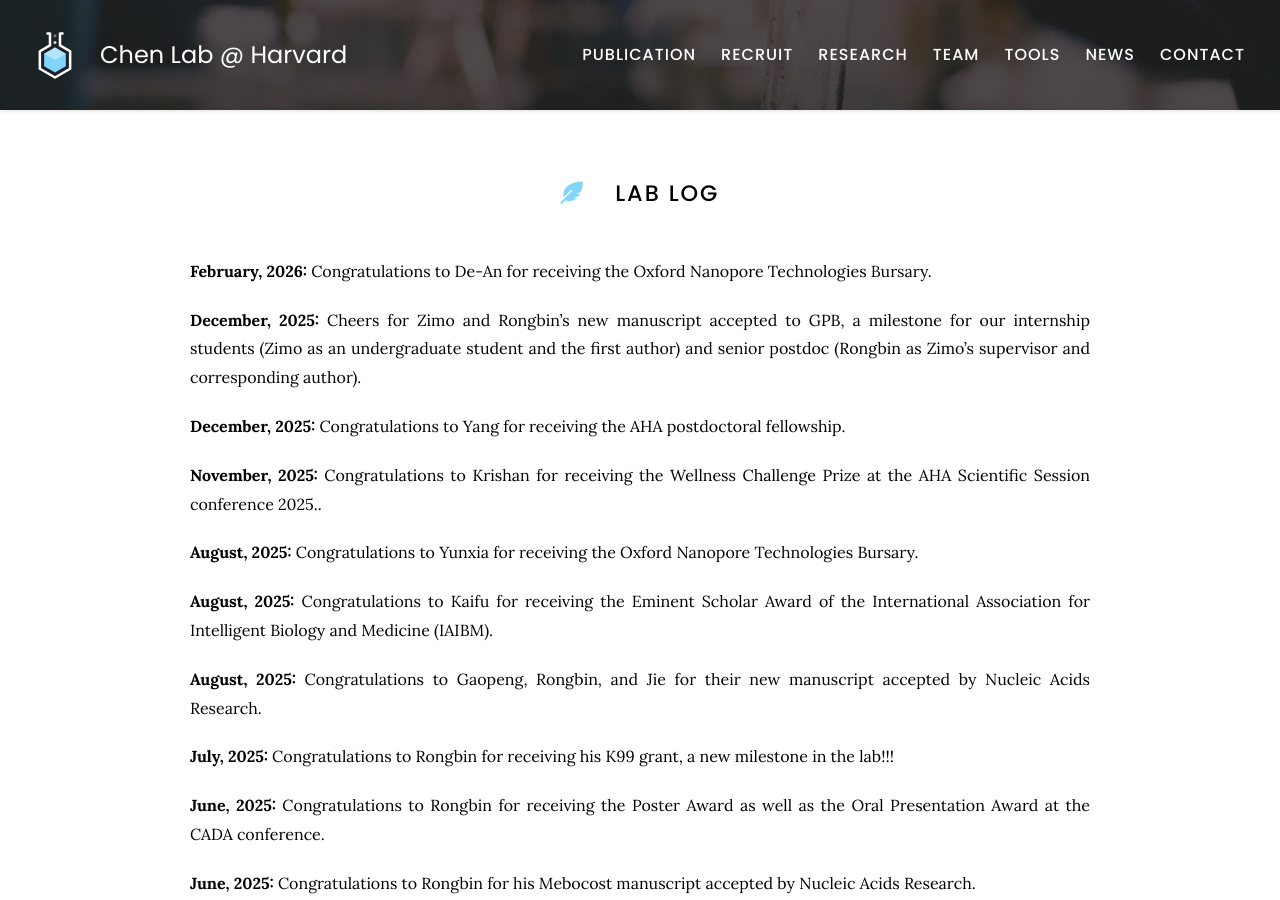
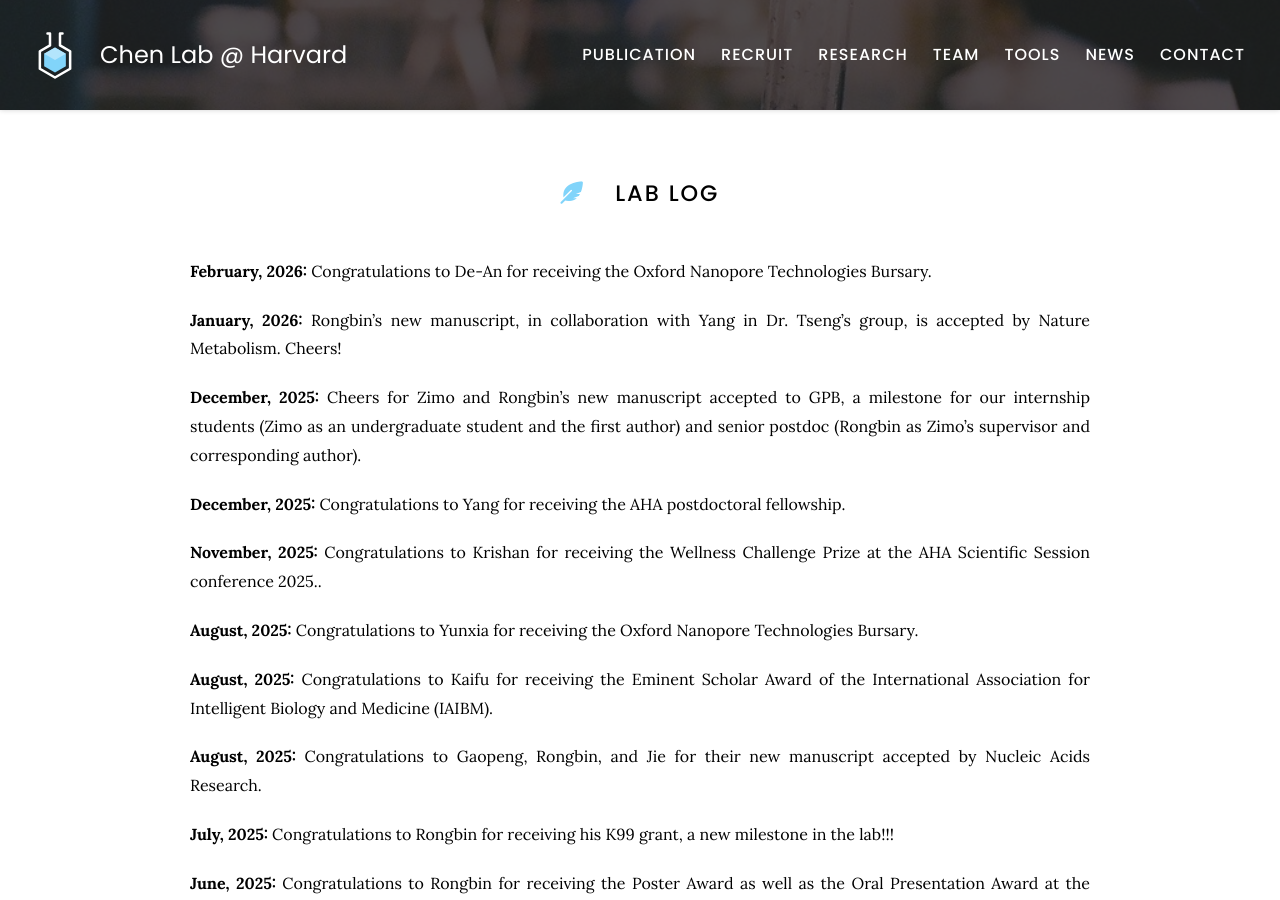
Before and after one commit to kaifuchenlab/kaifuchenlab.github.io, a Jekyll site: the page built from 7.news/index.md, in a window 1280 px wide and 900 px high. Built offline with Jekyll 4.4.1, drawn with Linux system fonts in a browser that asks for light colours.

Commit message:
Update index.md

```diff
--- a/7.news/index.md
+++ b/7.news/index.md
@@ -9,6 +9,9 @@ nav:
 
 **February, 2026:**
 Congratulations to De-An for receiving the Oxford Nanopore Technologies Bursary.
+
+**January, 2026:**
+Rongbin's new manuscript, in collaboration with Yang in Dr. Tseng's group, is accepted by Nature Metabolism. Cheers!
 
 **December, 2025:**
 Cheers for Zimo and Rongbin's new manuscript accepted to GPB, a milestone for our internship students (Zimo as an undergraduate student and the first author) and senior postdoc (Rongbin as Zimo's supervisor and corresponding author).
```
